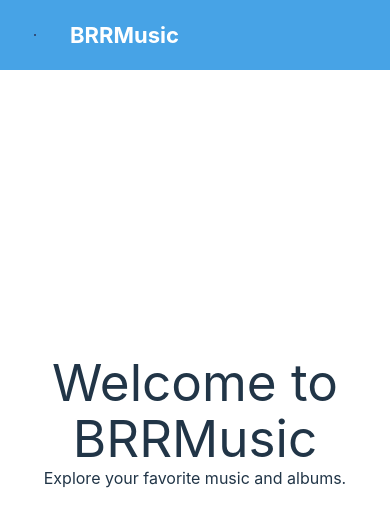
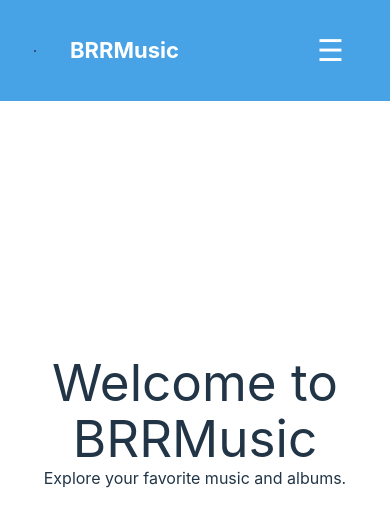
Before and after one commit to ryonlunar/Algeo02-23052, a React (Vite) app in the folder src/frontend/: page / in a window 390 px wide. Shown: the top 526 px of the page. Built offline with nearby package versions, Linux system fonts and the light colour scheme.

Commit message:
navbar respoonsif

```diff
--- a/src/frontend/src/components/Navbar.css
+++ b/src/frontend/src/components/Navbar.css
@@ -93,7 +93,6 @@
   /* Tombol hamburger */
   .hamburger {
     display: none; /* Sembunyikan hamburger di desktop */
-    flex-direction: row;
     font-size: 30px;
     background: none;
     border: none;
@@ -106,7 +105,6 @@
   @media (max-width: 768px) {
     .navbar {
       flex-direction: row; /* Navbar akan beralih menjadi vertikal pada layar kecil */
-      display: flex;
       height: auto; /* Menyesuaikan tinggi navbar */
       padding: 10px;
     }
@@ -134,7 +132,6 @@
 
     .navbar-buttons.show {
       display: flex; /* Menampilkan tombol navigasi jika hamburger ditekan */
-      flex-direction: column;
       width: 100%;
     }
 
@@ -144,7 +141,6 @@
 
     .hamburger {
       display: flex; /* Menampilkan tombol hamburger pada layar kecil */
-      flex-direction: column;
     }
   }
 
--- a/src/frontend/src/components/Navbar.tsx
+++ b/src/frontend/src/components/Navbar.tsx
@@ -1,8 +1,17 @@
-import React from 'react';
-import './Navbar.css';  // Pastikan path file CSS benar
-import logo from '../assets/logo.png'; // Pastikan path logo benar
+import React, { useState } from "react";
+import "./Navbar.css";  // Pastikan path file CSS benar
+import logo from "../assets/logo.png"; // Pastikan path logo benar
 
-const Navbar: React.FC = () => {
+const Navbar = () => {
+  const [isMenuOpen, setIsMenuOpen] = useState(false); // State untuk menu
+  const [isSearchVisible, setIsSearchVisible] = useState(false); // State untuk search bar
+
+  // Fungsi untuk toggle menu dan search bar
+  const toggleMenu = () => {
+    setIsMenuOpen(!isMenuOpen);
+    setIsSearchVisible(!isSearchVisible); // Toggle search bar bersamaan dengan menu
+  };
+
   return (
     <nav className="navbar">
       {/* Logo dan nama aplikasi */}
@@ -11,16 +20,21 @@ const Navbar: React.FC = () => {
         <span className="navbar-title">BRRMusic</span>
       </div>
 
+      {/* Tombol hamburger */}
+      <button className="hamburger" onClick={toggleMenu}>
+        ☰
+      </button>
+
       {/* Search bar */}
-      <div className="navbar-search">
+      <div className={`navbar-search ${isSearchVisible ? "show" : ""}`}>
         <input type="text" placeholder="Search..." className="search-input" />
         <button className="search-button">🔍</button>
       </div>
 
       {/* Tombol navigasi */}
-      <div className="navbar-buttons">
+      <div className={`navbar-buttons ${isMenuOpen ? "show" : ""}`}>
+        <button className="nav-button">Album</button>
         <button className="nav-button">Music</button>
-        <button className="nav-button">Album</button>
       </div>
     </nav>
   );
```
